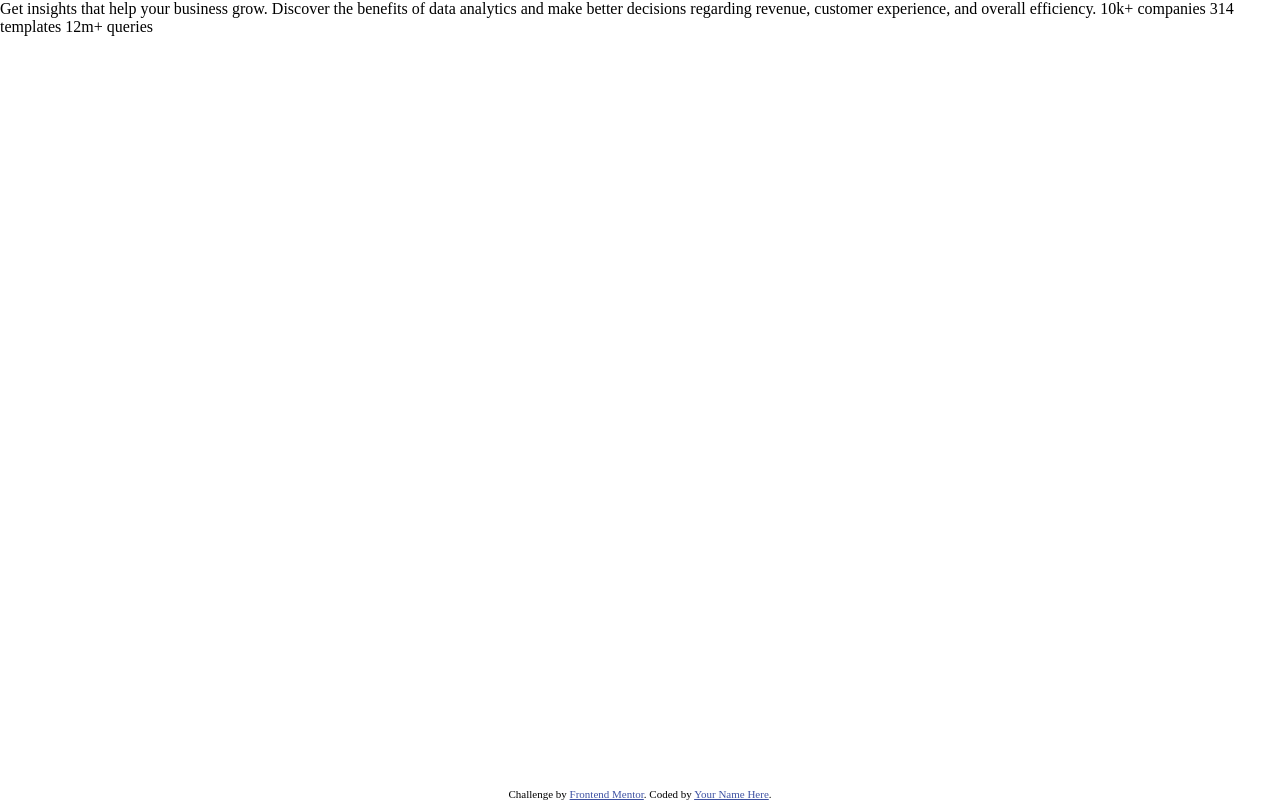
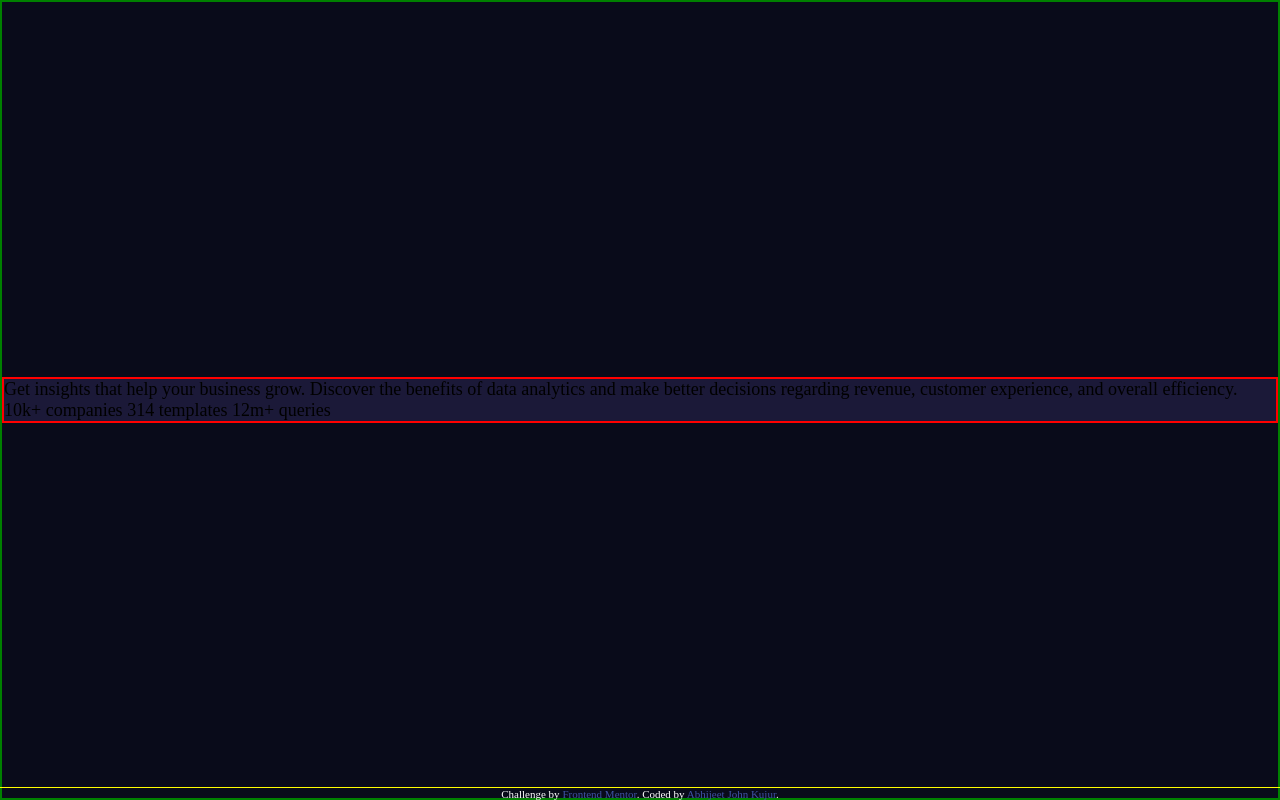
Before and after one commit to abhijeetjohnkujur/card, a plain HTML site: page index.html in a window 1280 px wide. Drawn offline with Linux system fonts and the light colour scheme.

Commit message:
Structure created

```diff
--- a/index.html
+++ b/index.html
@@ -7,7 +7,7 @@
   <link rel="icon" type="image/png" sizes="32x32" href="./images/favicon-32x32.png">
 
   <title>Frontend Mentor | Stats preview card component</title>
-  <link rel="stylesheet" type="text/css" href="./style/styles.css"
+  <link rel="stylesheet" type="text/css" href="./style/styles.css">
 
   <!-- Feel free to remove these styles or customise in your own stylesheet 👍 -->
   <style>
@@ -18,22 +18,24 @@
 <body>
 
   <div class="container">
+    <div class="card">
 
+     Get insights that help your business grow.
 
+     Discover the benefits of data analytics and make better decisions regarding revenue, customer
+     experience, and overall efficiency.
+
+     10k+ companies
+     314 templates
+     12m+ queries
+
+    </div>
   </div>
 
-  Get insights that help your business grow.
-
-  Discover the benefits of data analytics and make better decisions regarding revenue, customer
-  experience, and overall efficiency.
-
-  10k+ companies
-  314 templates
-  12m+ queries
 
   <div class="attribution">
     Challenge by <a href="https://www.frontendmentor.io?ref=challenge" target="_blank">Frontend Mentor</a>.
-    Coded by <a href="#">Your Name Here</a>.
+    Coded by <a href="#">Abhijeet John Kujur</a>.
   </div>
 </body>
 </html>
--- a/style/styles.css
+++ b/style/styles.css
@@ -6,6 +6,7 @@
 
 html {
   height: 100%;
+  font-size: 18px;
 }
 
 .attribution {
@@ -13,4 +14,29 @@ html {
   left: 0;
   bottom: 0;
   width: 100%;
+  border-top: 1px solid yellow;
+  font-size: 1rem;
+ color: white;
 }
+
+.container{
+    display: flex;
+    justify-content: center;
+    align-items: center;
+    border: 2px solid green;
+    width: 100vw;
+    height: 100vh;
+    background-color: hsl(233, 47%, 7%);
+
+}
+
+.card
+{
+    border: 2px solid red;
+    font-size: 1rem;
+    background-color: hsl(244, 38%, 16%);
+}
+
+a{
+    text-decoration: none;
+}
```
